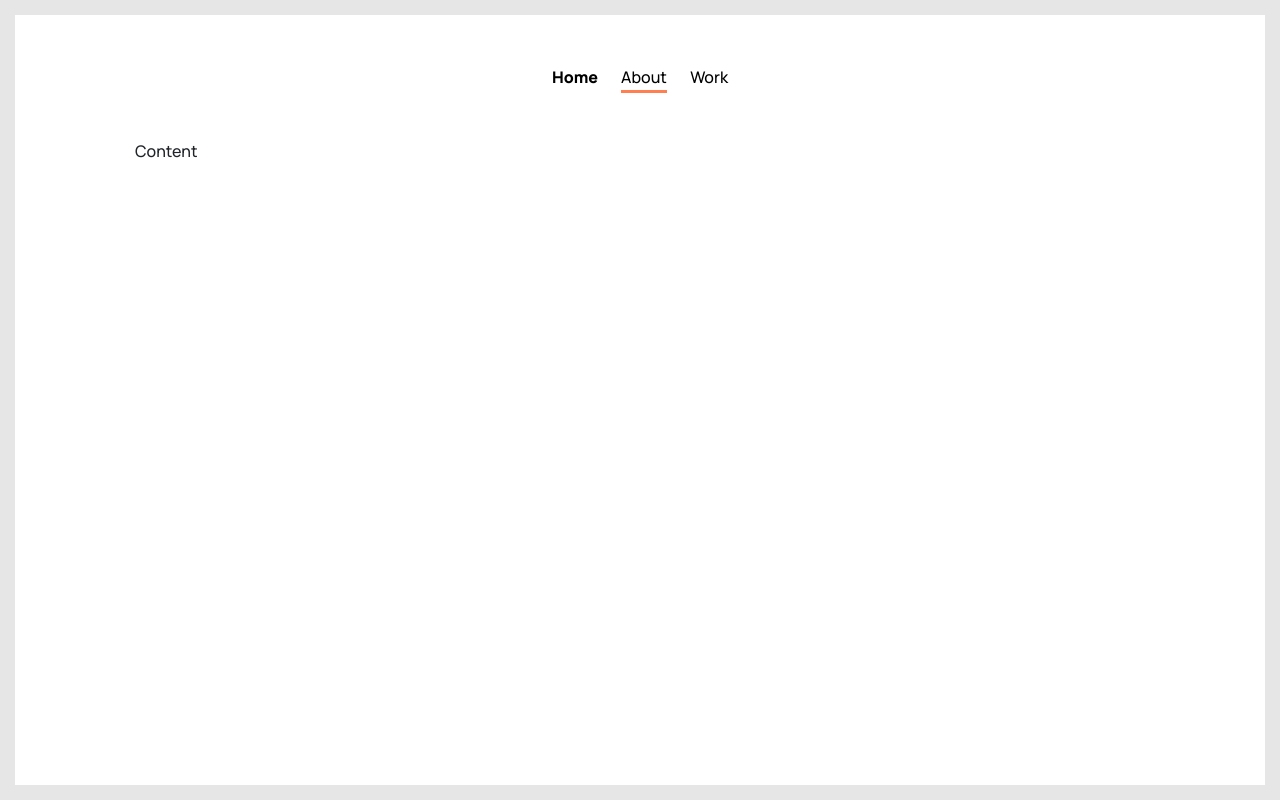
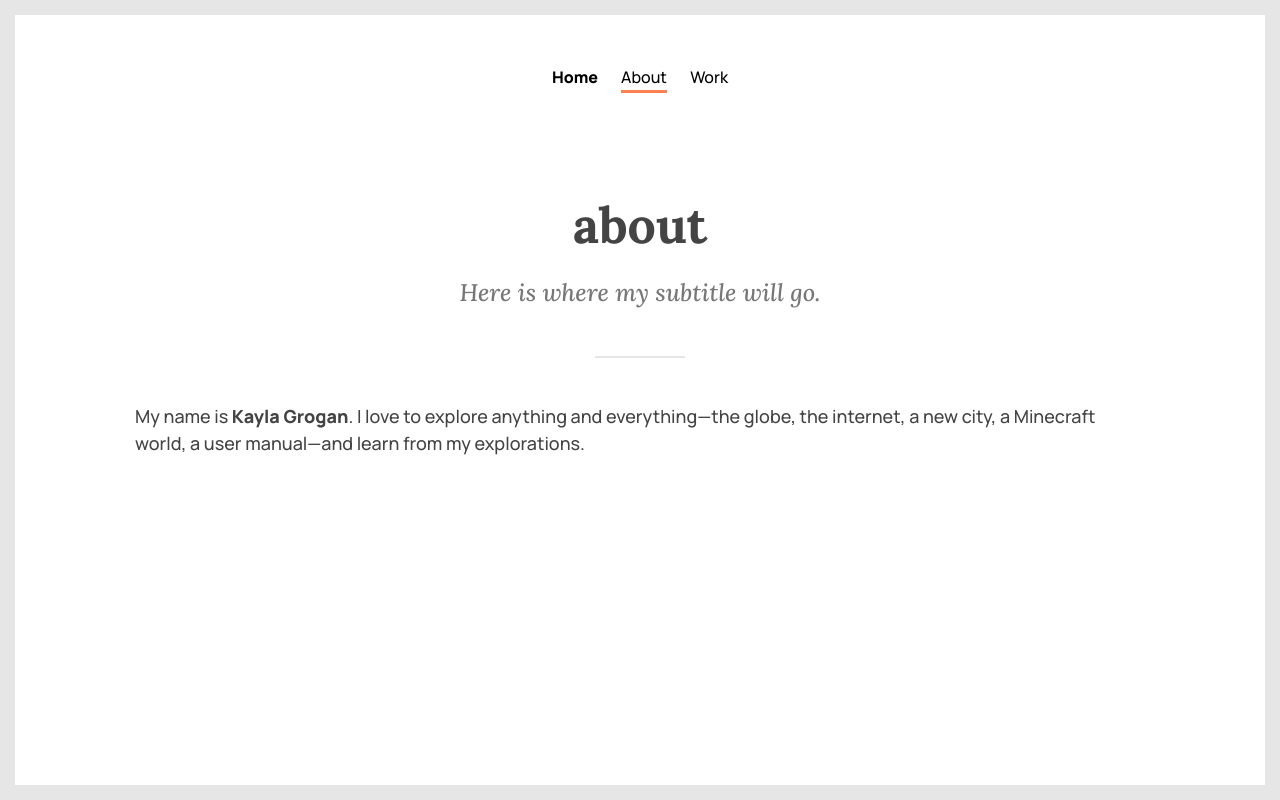
Before and after one commit to kaygrog/portfolio, a plain HTML site: page about.html in a window 1280 px wide. Drawn offline with nearby package versions, Linux system fonts and the light colour scheme.

Commit message:
Add nav bar, image, and text to html and add css styles

```diff
--- a/about.html
+++ b/about.html
@@ -6,9 +6,9 @@
     <title>Kayla Grogan | About</title>
     <link rel="icon" href="assets/images/favicon.png" type="image/x-icon" />
 
-    <!-- Embed font -->
+    <!-- Embed fonts -->
     <link
-      href="https://fonts.googleapis.com/css2?family=Manrope:wght@500;700;800&display=swap"
+      href="https://fonts.googleapis.com/css2?family=Lora:ital,wght@0,700;1,500;1,600&family=Manrope:wght@500;700;800&display=swap"
       rel="stylesheet"
     />
 
@@ -32,7 +32,22 @@
           <a href="/work.html" class="menu-item">Work</a>
         </nav>
       </header>
-      <main>Content</main>
+      <main>
+        <div class="content">
+          <article class="article">
+            <h1 class="page-title">About</h1>
+            <div class="subtitle">
+              Here is where my subtitle will go.
+            </div>
+            <hr />
+            <p>
+              My name is <strong>Kayla Grogan</strong>. I love to explore
+              anything and everything—the globe, the internet, a new city, a
+              Minecraft world, a user manual—and learn from my explorations.
+            </p>
+          </article>
+        </div>
+      </main>
     </div>
   </body>
 </html>
--- a/assets/css/styles.css
+++ b/assets/css/styles.css
@@ -2,10 +2,12 @@ html {
   box-sizing: border-box;
   border: 15px solid #e6e6e6;
   min-height: 100vh;
+  cursor: default;
 }
 
 body {
   font-family: "Manrope", sans-serif;
+  color: #444;
 }
 
 .menu {
@@ -60,3 +62,40 @@ strong {
   box-shadow: 35px -35px 0 #ff7f50;
   border-radius: 50%;
 }
+
+.article {
+  text-align: left;
+  margin-bottom: 0.75em;
+  font-size: 18px;
+}
+
+.page-title {
+  text-transform: lowercase;
+  margin: 20px 0;
+  font-family: "Lora", serif;
+  font-weight: 700;
+  text-align: center;
+  font-size: 50px;
+}
+
+.subtitle {
+  text-align: center;
+  font-style: italic;
+  font-family: "Lora", serif;
+  color: #777;
+  font-size: 24px;
+  font-weight: 500;
+}
+
+hr {
+  box-sizing: content-box;
+  height: 0;
+  margin: 45px auto;
+  border: 0;
+  border-bottom: 2px solid #e6e6e6;
+  width: 90px;
+}
+
+p {
+  margin-bottom: 1.5em;
+}
```
Also changed, not shown: index.html (+2 -2 lines).
